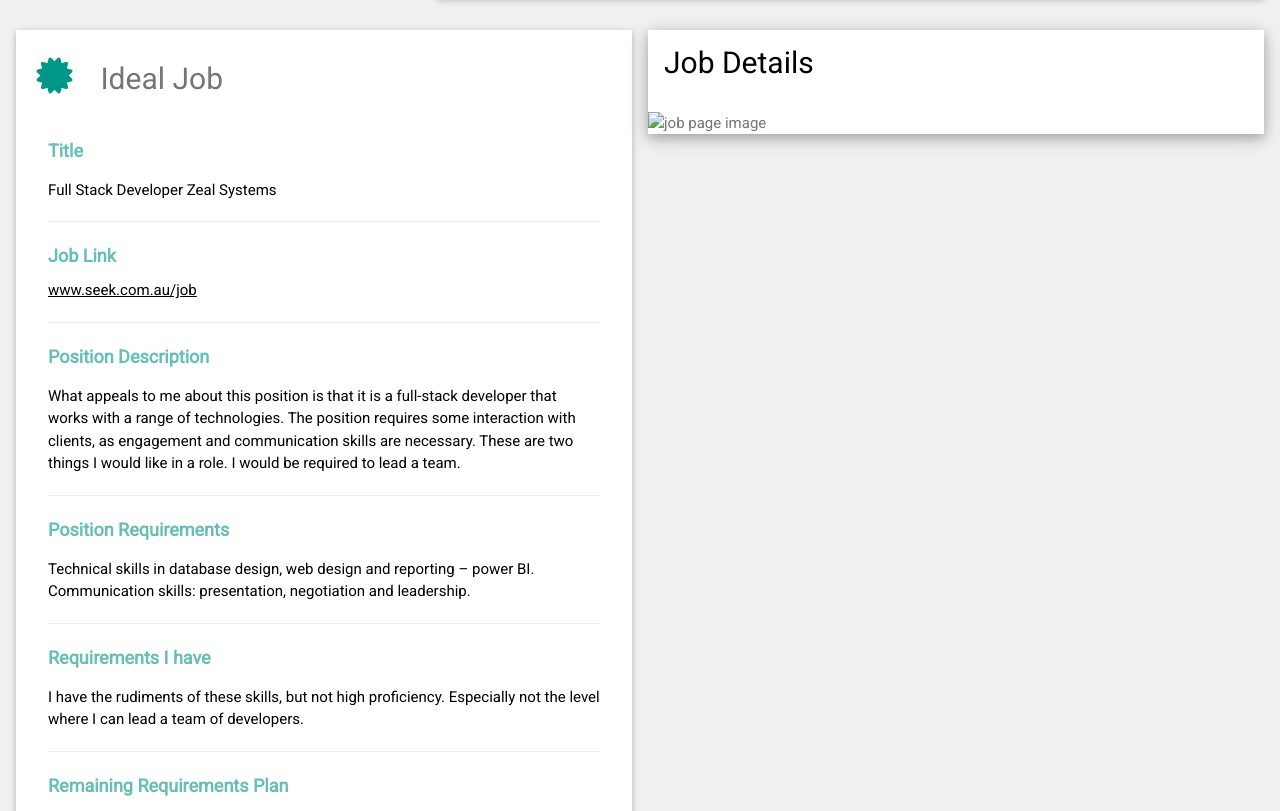
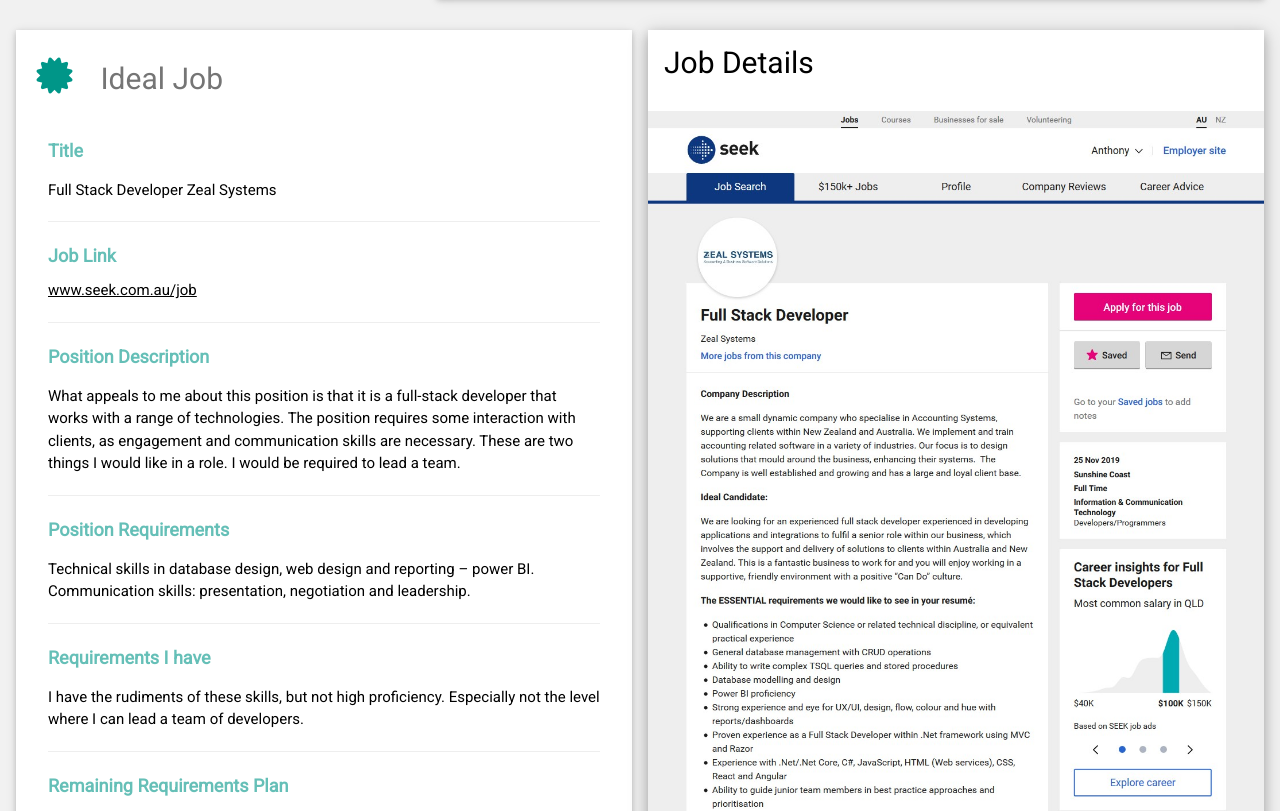
Before and after one commit to AnthonyBro/COSC2196_Assignment1, a plain HTML site: page index.html in a window 1280 px wide. Shown: the part 984-1795 px from the top of the page. Drawn offline with nearby package versions, Linux system fonts and the light colour scheme; the site is published under a folder, as on GitHub Pages, so addresses that start at the root find nothing.

Commit message:
edit image ref

```diff
--- a/index.html
+++ b/index.html
@@ -281,7 +281,7 @@ html,body,h1,h2,h3,h4,h5,h6 {font-family: "Roboto", sans-serif}
 
             </div>
             <div class="w3-display-container">
-              <img src="/src/jobExample.jpg" style="width:100%" alt="job page image">
+              <img src="src/jobExample.jpg" style="width:100%" alt="job page image">
 
             </div>
           </div><br>
```
